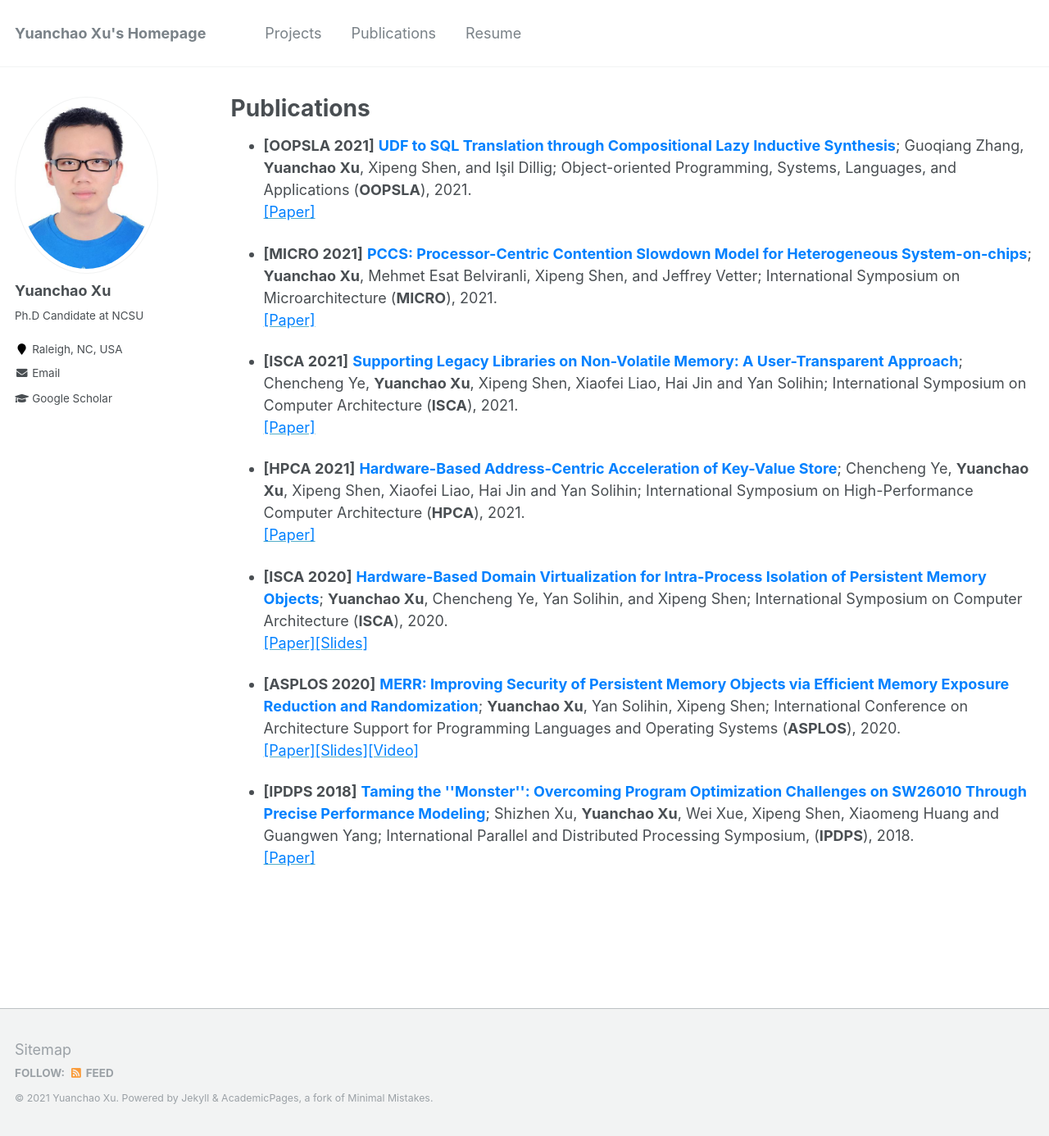
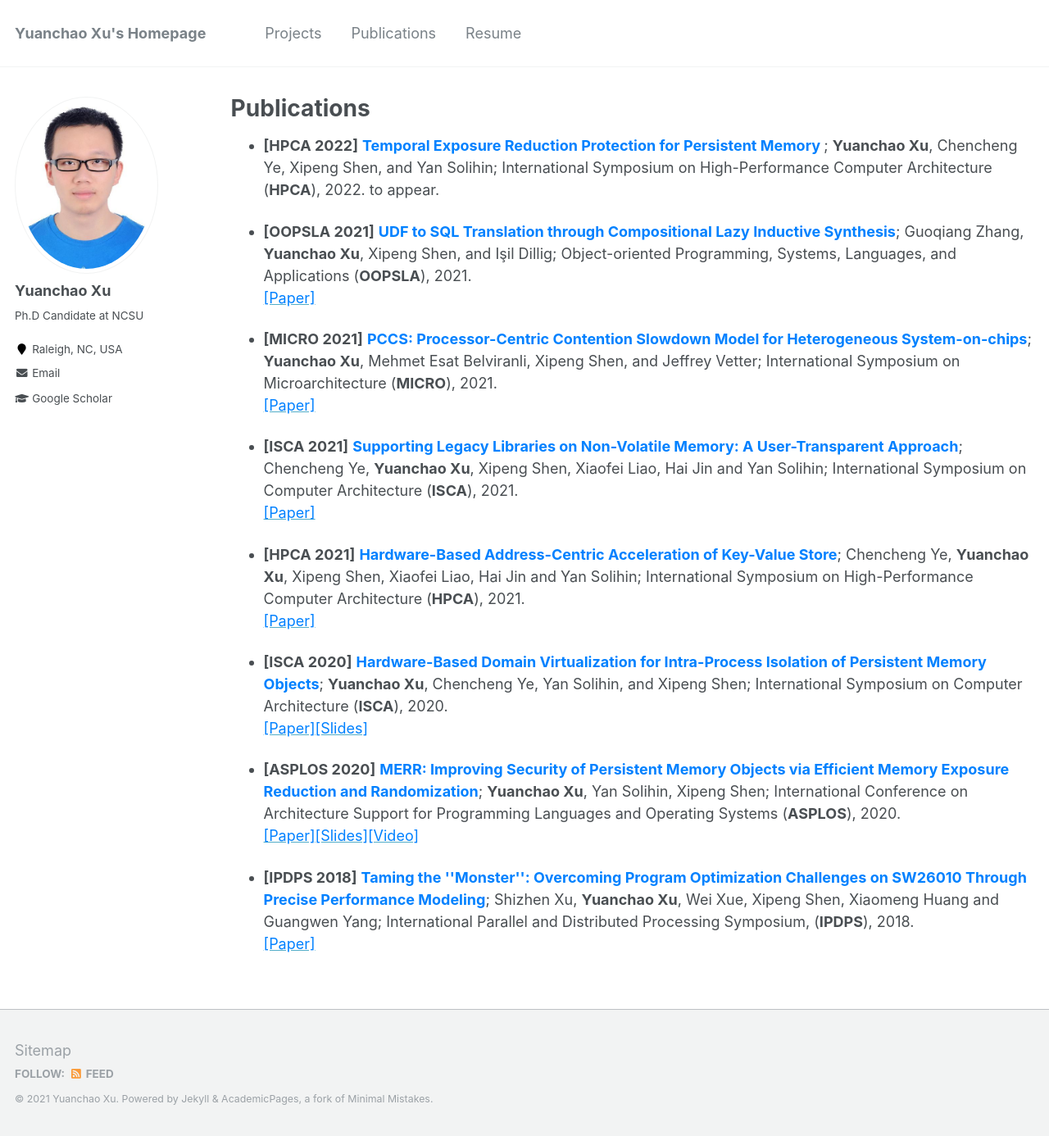
Before and after one commit to yuanchaoxu6/yuanchaoxu6.github.io, a Jekyll site: the page built from _pages/publications.md, in a window 1280 px wide and 1386 px high. Shown: the whole window at 82% size. Built offline with Jekyll 4.4.1, drawn with Linux system fonts in a browser that asks for light colours.

Commit message:
add HPCA

```diff
--- a/_pages/publications.md
+++ b/_pages/publications.md
@@ -5,6 +5,7 @@ permalink: /publications/
 author_profile: true
 ---
 
+* **\[HPCA 2022\]** **<font color="#0081ff"> Temporal Exposure Reduction Protection for Persistent Memory </font>**; **Yuanchao Xu**, Chencheng Ye, Xipeng Shen, and Yan Solihin; International Symposium on High-Performance Computer Architecture (**HPCA**), 2022. to appear.
 
 * **\[OOPSLA 2021\]** **<font color="#0081ff"> UDF to SQL Translation through Compositional Lazy Inductive Synthesis</font>**; Guoqiang Zhang, **Yuanchao Xu**, Xipeng Shen, and Işil Dillig; Object-oriented Programming, Systems, Languages, and Applications (**OOPSLA**), 2021. <br> [<font color="#0081ff">[Paper]</font>](http://yuanchaoxu6.github.io/files/OOPSLA2021.pdf)
 
```
Also changed, not shown: _pages/about.md (+1 -0 lines).
